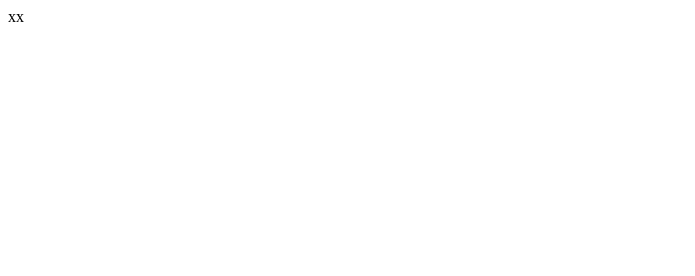
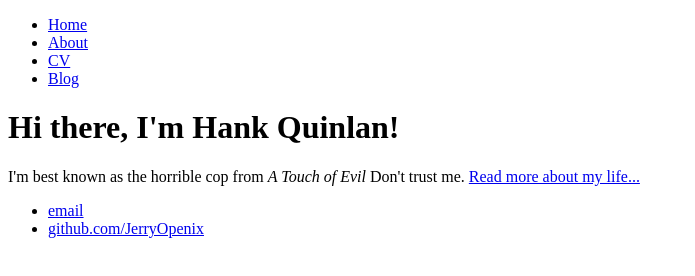
Before and after one commit to JerryOpenix/jerryopenix.github.io, a plain HTML site: page index.html in a window 1280 px wide. Shown: the whole page, without its empty margins (0-695 px from the left). Drawn offline with Linux system fonts and the light colour scheme.

Commit message:
Update index.html

```diff
--- a/index.html
+++ b/index.html
@@ -1 +1,28 @@
-xx
+<!DOCTYPE html>
+<html>
+	<head>
+		<title>Jerry, smart mouse</title>
+	</head>
+	<body>
+		<nav>
+    		<ul>
+        		<li><a href="/">Home</a></li>
+	        	<li><a href="/about">About</a></li>
+        		<li><a href="/cv">CV</a></li>
+        		<li><a href="/blog">Blog</a></li>
+    		</ul>
+		</nav>
+		<div class="container">
+    		<div class="blurb">
+        		<h1>Hi there, I'm Hank Quinlan!</h1>
+				<p>I'm best known as the horrible cop from <em>A Touch of Evil</em> Don't trust me. <a href="/about">Read more about my life...</a></p>
+    		</div><!-- /.blurb -->
+		</div><!-- /.container -->
+		<footer>
+    		<ul>
+        		<li><a href="mailto:primerlink@gmail.com">email</a></li>
+        		<li><a href="https://github.com/JerryOpenix">github.com/JerryOpenix</a></li>
+			</ul>
+		</footer>
+	</body>
+</html>
```
